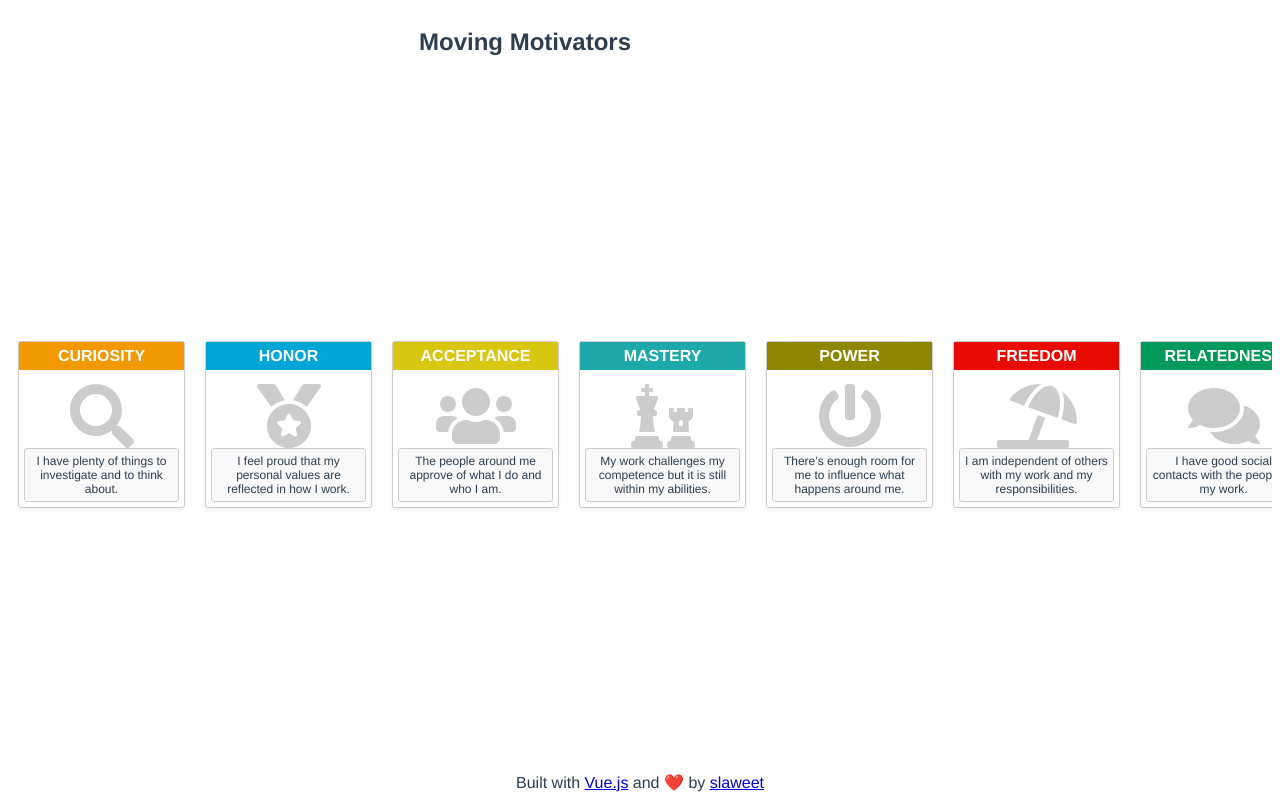
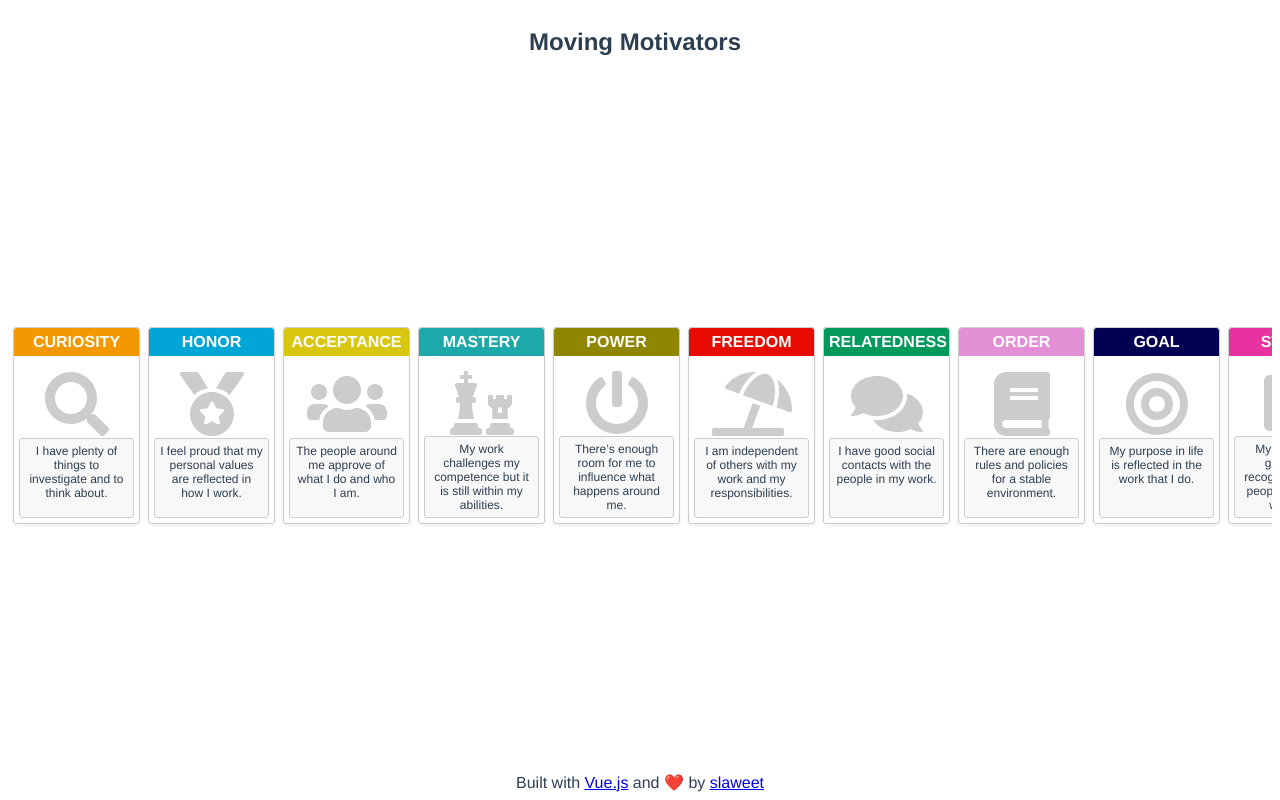
Before and after one commit to slaweet/moving-motivators, a Vue app: page / in a window 1280 px wide. Built offline with nearby package versions, Linux system fonts and the light colour scheme.

Commit message:
🌱 Implement basic drag'n'drop card reordering

```diff
--- a/src/components/Cards.vue
+++ b/src/components/Cards.vue
@@ -1,12 +1,28 @@
 <template>
   <div class="cards">
     <div v-for="card in cards" :key="card.name">
-      <span class="card">
+      <span :class="{
+          'slot': true,
+          'dragover': card.name === dropSlot,
+        }"
+        @drop="handleDrop(card)"
+        @dragover="allowDrop"
+        @dragenter="dragenter(card)"
+        @dragleave="dragleave">
+        <span :class="{
+            'card': true,
+            'dragged': card.name === draggedCard,
+            'invisible': card.name === invisibleCard,
+          }"
+          draggable="true"
+          @dragstart="handleDragStart(card)"
+          @dragend="handleDragEnd">
           <span class="name" :style="{'background': card.color}">{{card.name}}</span>
           <span class="icon">
             <font-awesome-icon :icon="card.icon" size="4x" :style="{ color: '#cccccc' }" />
           </span>
           <span class="description">{{card.description}}</span>
+        </span>
       </span>
     </div>
   </div>
@@ -22,6 +38,43 @@ import { Card } from '../types';
 })
 export default class Cards extends Vue {
   @Prop() cards:Card[];
+
+  draggedCard:string='';
+
+  invisibleCard:string='';
+
+  dropSlot:string='';
+
+  handleDragStart(card:Card) {
+    this.draggedCard = card.name;
+    setTimeout(() => { this.invisibleCard = card.name; }, 0);
+  }
+
+
+  handleDragEnd() {
+    this.draggedCard = '';
+    this.invisibleCard = '';
+  }
+
+  handleDrop() {
+    this.$emit('cardDrop', { draggedCard: this.draggedCard, dropSlot: this.dropSlot });
+    this.draggedCard = '';
+    this.invisibleCard = '';
+    this.dropSlot = '';
+  }
+
+  // eslint-disable-next-line class-methods-use-this
+  allowDrop(ev:any) {
+    ev.preventDefault();
+  }
+
+  dragenter(card:Card) {
+    this.dropSlot = card.name;
+  }
+
+  dragleave() {
+    this.dropSlot = '';
+  }
 }
 </script>
 
@@ -36,38 +89,63 @@ export default class Cards extends Vue {
   height: 80vh;
 }
 
-.card {
+.slot {
   display: block;
-  width: 165px;
-  height: 165px;
+  width: 125px;
+  height: 195px;
+  margin: 5px;
+  border-radius: 3px;
+
+  &.dragover {
+    background: #f8f8f8;
+
+    & .card {
+      display: none;
+    }
+  }
+
+  & .card {
+    display: block;
+    width: 100%;
+    height: 100%;
     border: 1px solid #cccccc;
     border-radius: 3px;
-  margin: 10px;
     display: flex;
     flex-direction: column;
     justify-content: space-between;
     box-shadow:rgba(6, 6, 6, 0.06) 0px 2px 4px 0px;
     cursor: pointer;
+
+    &.dragged {
+      transform: ratate(10deg);
     }
 
-.name {
+    &.invisible {
+      display: none;
+    }
+
+    & .name {
       color: white;
       background: #cccccc;
       padding: 5px;
       font-weight: bold;
       text-transform: uppercase;
+      border-radius: 3px 3px 0 0;
     }
 
-.icon {
+    & .icon {
       margin-bottom: -20px;
     }
 
-.description {
+    & .description {
       font-size: 12px;
       border: 1px solid #cccccc;
       border-radius: 3px;
+      min-height: 35%;
       margin: 5px;
       padding: 5px;
       background: #f8f8f8;
     }
+  }
+}
 </style>
--- a/src/components/MovingMotivators.vue
+++ b/src/components/MovingMotivators.vue
@@ -3,7 +3,7 @@
     <div class="controls">
       <h2>Moving Motivators</h2>
     </div>
-    <Cards :cards="cards" />
+    <Cards :cards="cards" @cardDrop="handleCardDrop" />
     <div class="footer">
       Built with <a href="https://vuejs.org/" target="_blank">Vue.js</a>
       and ❤️  by <a href="https://github.com/slaweet" target="_blank">slaweet</a>
@@ -22,11 +22,21 @@ import cards from '../cards';
     Cards,
   },
 })
+
 export default class MovingMotivators extends Vue {
   private cards:Card[] = [];
 
   mounted() {
     this.cards = cards;
+  }
+
+  handleCardDrop({ draggedCard, dropSlot }:{ draggedCard: string, dropSlot: string }) {
+    const newCards = [...this.cards];
+    const draggedIndex = newCards.findIndex(({ name }) => name === draggedCard);
+    const dropIndex = newCards.findIndex(({ name }) => name === dropSlot);
+    newCards.splice(draggedIndex, 1);
+    newCards.splice(dropIndex, 0, this.cards[draggedIndex]);
+    this.cards = newCards;
   }
 }
 </script>
@@ -44,7 +54,6 @@ export default class MovingMotivators extends Vue {
 
 .controls {
   display: flex;
-  width: 442px;
   justify-content: space-between;
   align-items: center;
 }
```
Lines whose indentation alone changed are shown as unchanged.
